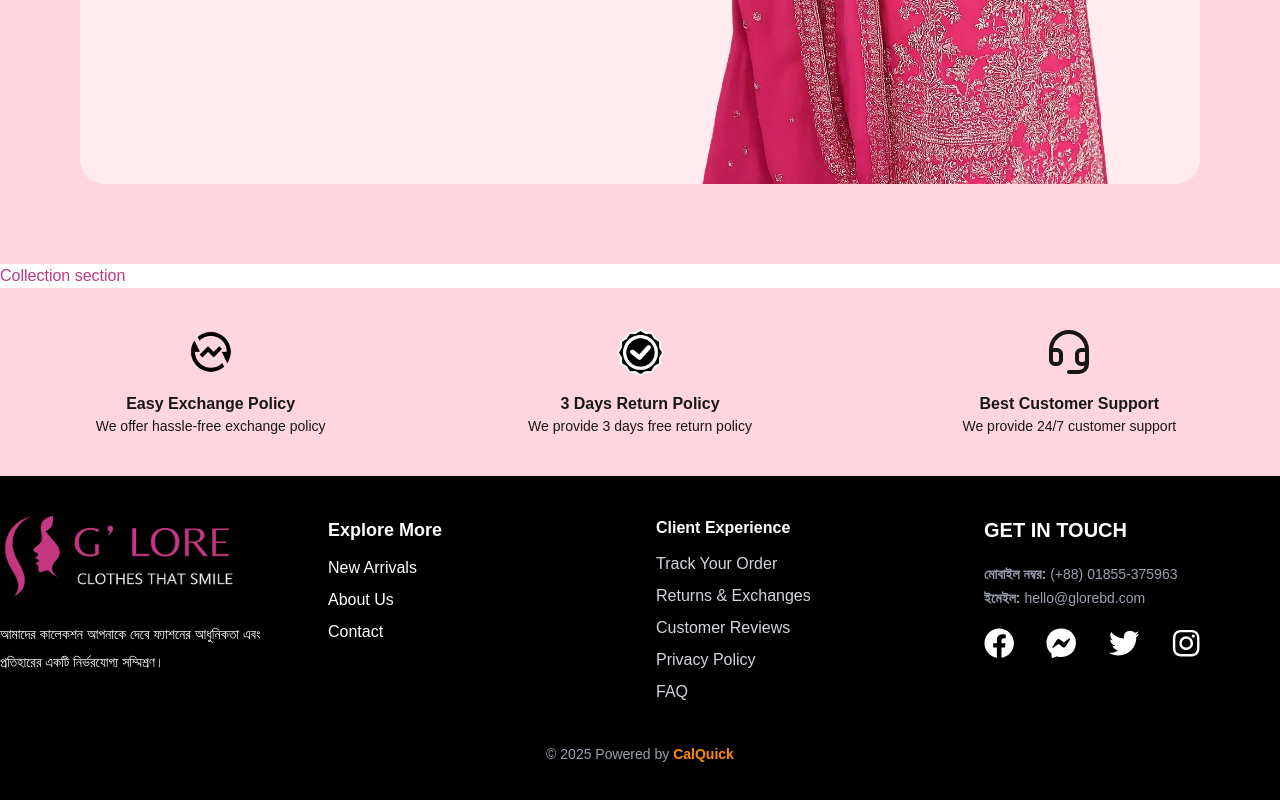
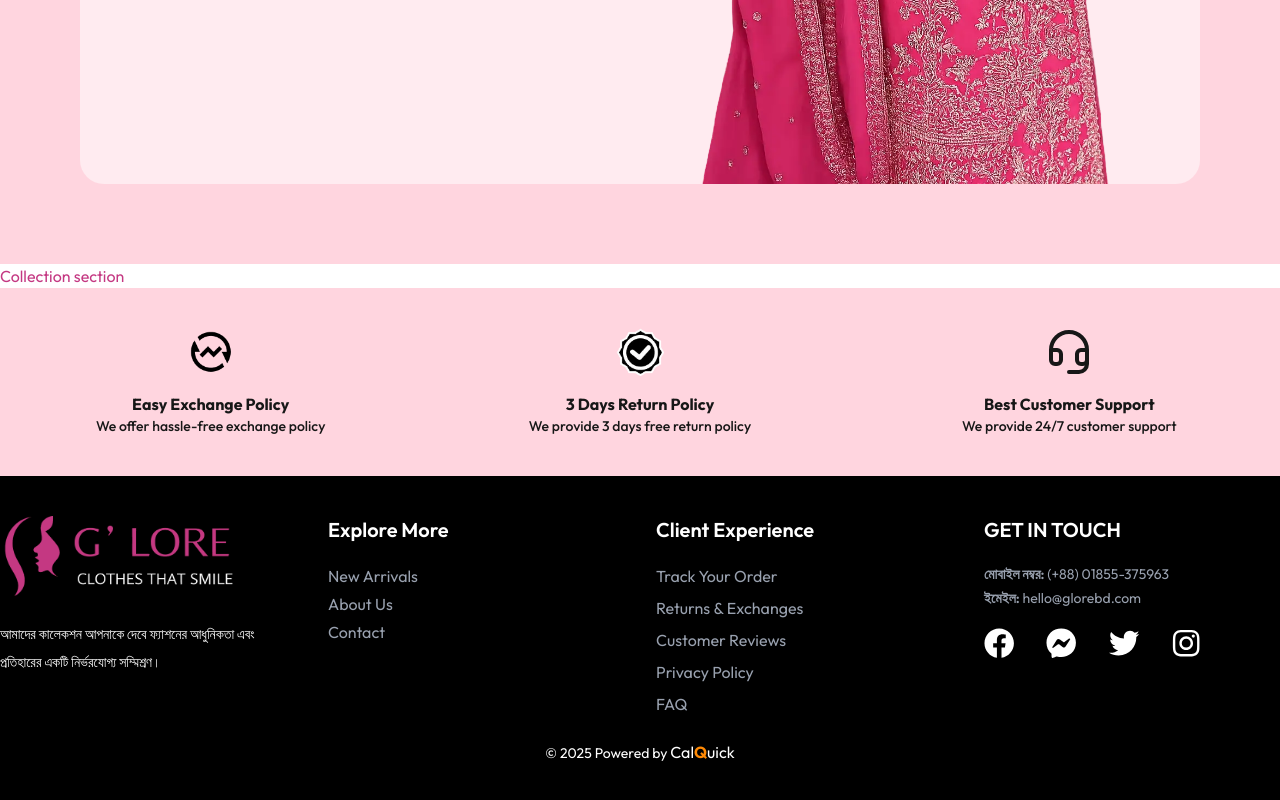
Before and after one commit to tafiya/gloreBD, a Next.js app: page / in a window 1280 px wide. Shown: the part 694-1494 px from the top of the page. Built offline with nearby package versions, Linux system fonts and the light colour scheme.

Commit message:
complete the footer design

```diff
--- a/src/app/globals.css
+++ b/src/app/globals.css
@@ -8,8 +8,7 @@
 @theme inline {
   --color-background: var(--background);
   --color-foreground: var(--foreground);
-  --font-sans: var(--font-geist-sans);
-  --font-mono: var(--font-geist-mono);
+
   --color-primary: #c43882;
   --color-accent: #ffd5df;
   --color-secondary: #ffebf0;
@@ -25,5 +24,4 @@
 body {
   background: var(--background);
   color: var(--foreground);
-  font-family: Arial, Helvetica, sans-serif;
 }
--- a/src/app/layout.tsx
+++ b/src/app/layout.tsx
@@ -3,7 +3,7 @@ import type { Metadata } from "next";
 import "./globals.css";
 import Header from "@/components/shared/Header";
 import Footer from "@/components/shared/Footer";
-
+import { Outfit } from 'next/font/google';
 
 // const geistSans = Geist({
 //   variable: "--font-geist-sans",
@@ -14,6 +14,12 @@ import Footer from "@/components/shared/Footer";
 //   variable: "--font-geist-mono",
 //   subsets: ["latin"],
 // });
+const outfit = Outfit({
+  subsets: ['latin'],
+ // Optional: customize weights
+  variable: '--font-outfit',           // Optional: use CSS variable
+  // display: 'swap',
+});
 
 export const metadata: Metadata = {
   title: "Glore BD",
@@ -26,9 +32,9 @@ export default function RootLayout({
   children: React.ReactNode;
 }>) {
   return (
-    <html lang="en">
+    <html lang="en" className={outfit.className}>
       <body
-        className={``}
+
       >
         <Header></Header>
         {children}
--- a/src/components/shared/Footer.tsx
+++ b/src/components/shared/Footer.tsx
@@ -22,38 +22,38 @@ const Footer = () => {
 
         {/* Explore More */}
         <div>
-          <h3 className="font-semibold mb-3 text-lg">Explore More</h3>
-          <ul className="space-y-2 text-white">
+          <h3 className="text-xl font-semibold mb-5">Explore More</h3>
+          <ul className="space-y-1 text-gray-400 text-base">
             <li>
-              <a href="#">New Arrivals</a>
+              <a href="#" className=" hover:text-primary">New Arrivals</a>
             </li>
             <li>
-              <a href="#">About Us</a>
+              <a href="#" className=" hover:text-primary">About Us</a>
             </li>
             <li>
-              <a href="#">Contact</a>
+              <a href="#" className=" hover:text-primary">Contact</a>
             </li>
           </ul>
         </div>
 
         {/* Client Experience */}
         <div>
-          <h3 className="font-semibold mb-3">Client Experience</h3>
-          <ul className="space-y-2 text-gray-300">
+          <h3 className="text-xl font-semibold mb-5">Client Experience</h3>
+          <ul className="space-y-2 text-gray-400 text-base">
             <li>
-              <a href="#">Track Your Order</a>
+              <a href="#" className=" hover:text-primary">Track Your Order</a>
             </li>
             <li>
-              <a href="#">Returns & Exchanges</a>
+              <a href="#" className=" hover:text-primary">Returns & Exchanges</a>
             </li>
             <li>
-              <a href="#">Customer Reviews</a>
+              <a href="#" className=" hover:text-primary">Customer Reviews</a>
             </li>
             <li>
-              <a href="#">Privacy Policy</a>
+              <a href="#" className=" hover:text-primary">Privacy Policy</a>
             </li>
             <li>
-              <a href="#">FAQ</a>
+              <a href="#" className=" hover:text-primary">FAQ</a>
             </li>
           </ul>
         </div>
@@ -61,23 +61,23 @@ const Footer = () => {
         {/* Contact Info */}
         <div>
           <h3 className=" text-xl font-semibold mb-5">GET IN TOUCH</h3>
-          <p className="text-gray-400 font-semibold text-sm mb-1">
+          <p className="text-gray-400 font-semibold text-sm mb-1 hover:cursor-zoom-in hover:text-primary">
             মোবাইল নম্বর: <span className=" font-normal">(+88) 01855-375963</span>
           </p>
-          <p className="text-gray-400 text-sm mb-5 font-semibold">
+          <p className="text-gray-400 text-sm mb-5 font-semibold hover:text-primary">
             ইমেইল: <span className="font-normal">hello@glorebd.com</span>
           </p>
           <div className="flex items-center gap-8 mt-2">
-            <a href="#" className="hover:text-pink-500">
+            <a href="#" className="hover:text-primary">
               <FaFacebook size={"1.9rem"} />
             </a>
-            <a href="#" className="hover:text-pink-500">
+            <a href="#" className="hover:text-primary">
               <FaFacebookMessenger size={"1.9rem"} />
             </a>
-            <a href="#" className="hover:text-pink-500">
+            <a href="#" className="hover:text-primary">
               <FaTwitter size={"1.9rem"} />
             </a>
-            <a href="#" className="hover:text-pink-500">
+            <a href="#" className="hover:text-primary">
               <FaInstagram size={"1.9rem"} />
             </a>
           </div>
@@ -85,9 +85,9 @@ const Footer = () => {
       </div>
 
       {/* Bottom */}
-      <div className="text-center text-sm text-gray-400 mt-10">
-        © 2025 Powered by{" "}
-        <span className="text-orange-400 font-bold">CalQuick</span>
+      <div className="text-center text-sm text-white mt-6">
+        © 2025 Powered by{" "} <span className=" text-base">  Cal<span className="text-orange-400 font-bold">Q</span>uick</span>
+
       </div>
     </footer>
   );
```
